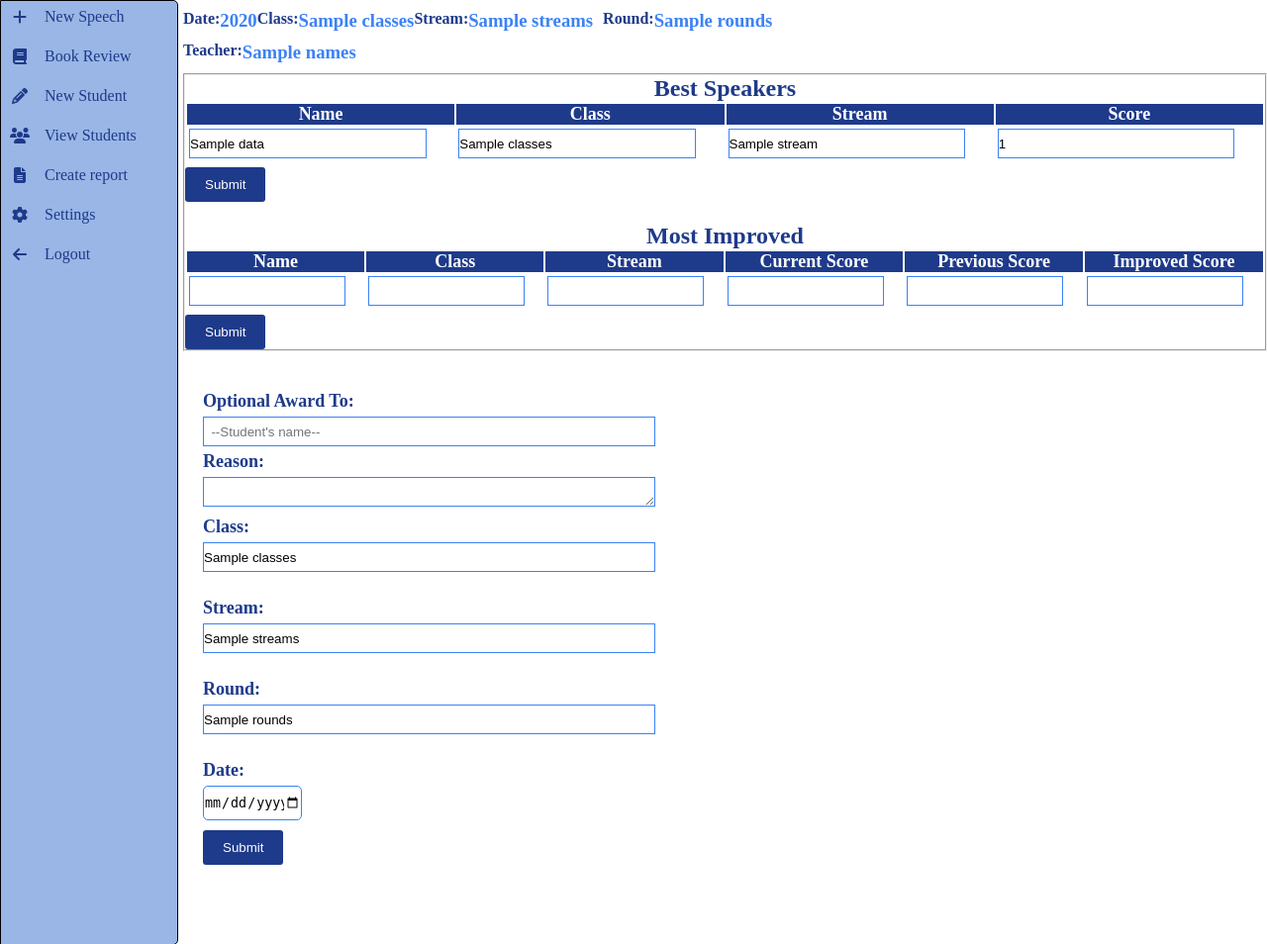
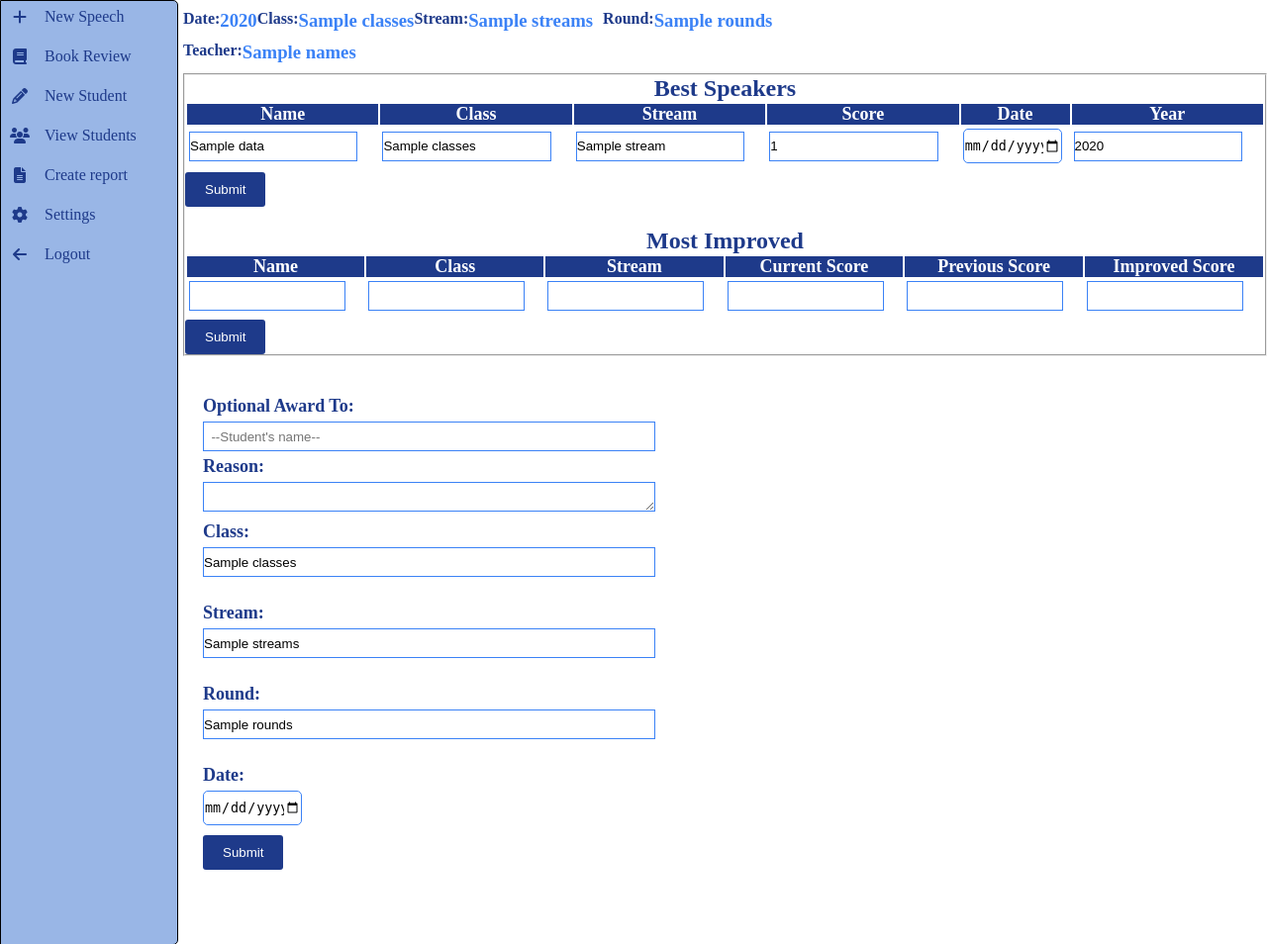
Before and after one commit to annoest06-ops/updated-SpicMo_, a Flask app: template templates/hm_report.html in a window 1280 px wide. Shown: the part 100-1054 px from the top of the page at 99% size. Run offline with Flask 3, Linux system fonts and the light colour scheme; the template is opened without the code that fills it: most values are stand-ins (such as "Sample title", 1, 10 or a date in 2020); some libraries are stand-ins or nearby versions.

Commit message:
Update hm_report.html

```diff
--- a/templates/hm_report.html
+++ b/templates/hm_report.html
@@ -107,6 +107,8 @@
                                         <th>Class</th>
                                         <th>Stream</th>
                                         <th>Score</th>
+                                        <th>Date</th>
+                                        <th>Year</th>
                                     </tr>
                                 </thead>
                                 <tbody>
@@ -115,16 +117,22 @@
                                     {%for data in hoorey%}
                                     <tr>
                                         <td>
-                                            <input type="text" name="name" value="{{data.name}}">
+                                            <input type="text" name="name" value="{{data.name}}" readonly>
                                         </td>
                                         <td>
-                                            <input type="text" name="class" value="{{data.classes}}">
+                                            <input type="text" name="class" value="{{data.classes}}" readonly>
                                         </td>
                                         <td>
-                                            <input type="text" name="stream" value="{{data.stream}}">
+                                            <input type="text" name="stream" value="{{data.stream}}" readonly>
                                         </td>
                                         <td>
-                                            <input type="text" name="score" value="{{data.total_score}}">
+                                            <input type="text" name="score" value="{{data.total_score}}" readonly>
+                                        </td>
+                                        <td>
+                                            <input type="date" name="date_report">
+                                        </td>
+                                        <td>
+                                            <input type="text" name="year_sent" value="{{year}}" readonly>
                                         </td>
                                     </tr>
                                     {%endfor%}
@@ -135,7 +143,7 @@
                                     {%endif%}
                                </tbody>
                             </table>
-                            <button type="submit">Submit</button>
+                            <button type="submit" name="current_winner">Submit</button>
                             <br><br>
                         </form>
 
@@ -208,7 +216,7 @@
                                 <input type="date" name="date" placeholder="  --Date--">
                             </span>
                             <span>
-                                <button type="submit">Submit</button>
+                                <button type="submit" name="optional_winner">Submit</button>
                             </span>
                         </form>
                     </div>
```
